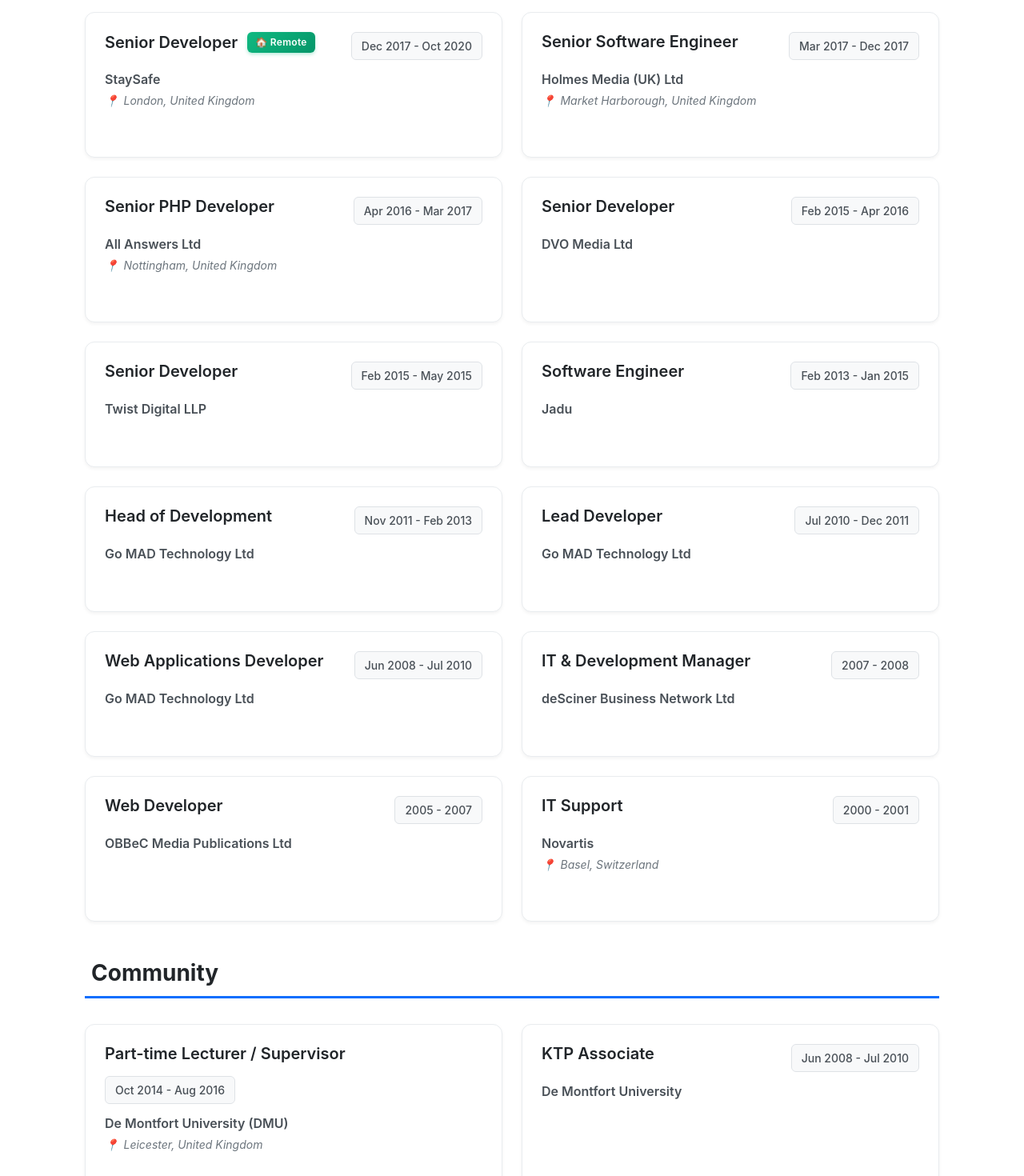
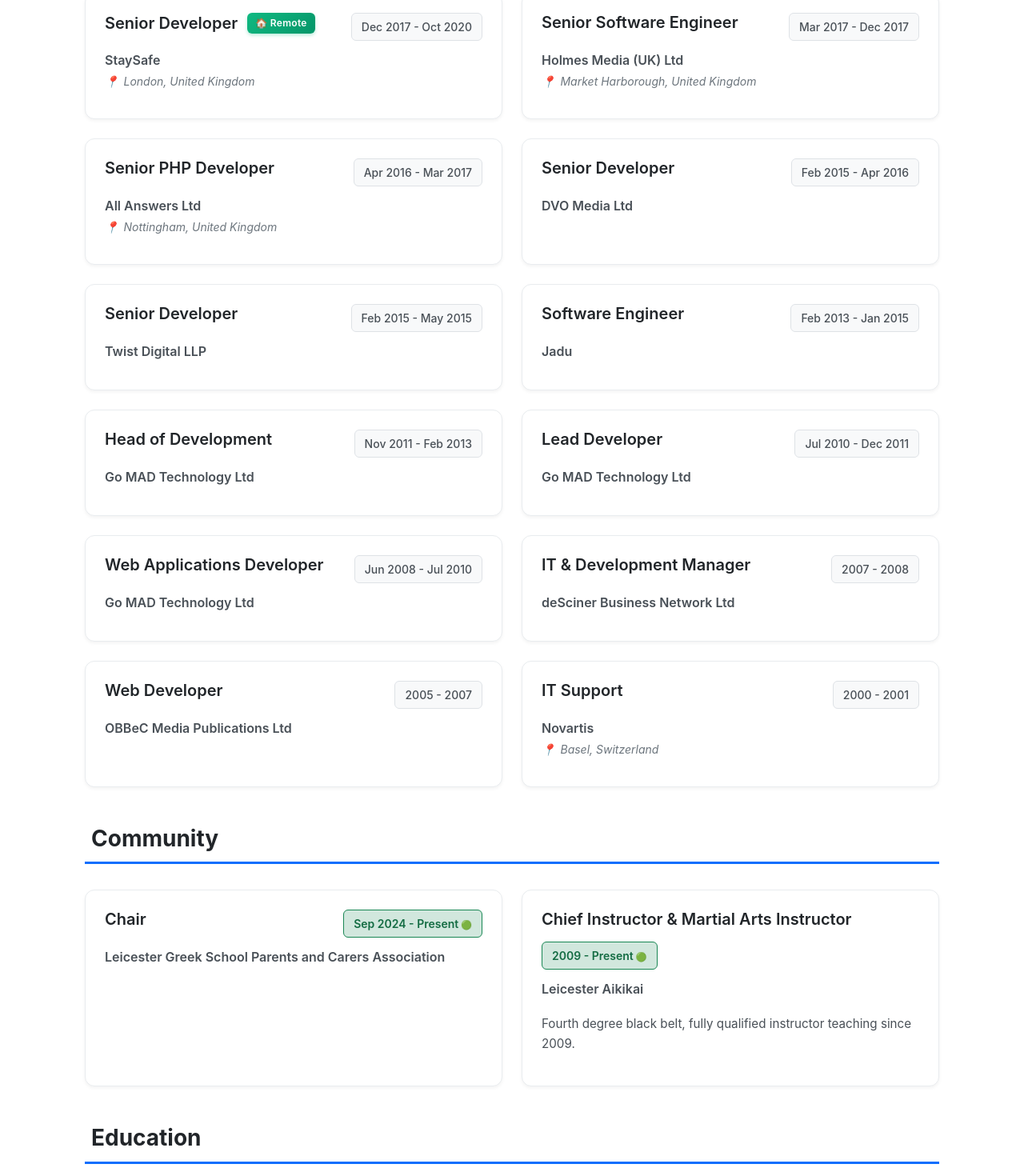
Before and after one commit to pavlakis/blog, a Vue app: page /antonios-pavlakis-cv in a window 1280 px wide. Shown: the part 796-2266 px from the top of the page at 80% size. Built offline with nearby package versions, Linux system fonts and the light colour scheme.

Commit message:
Add Community section

```diff
--- a/src/views/Cv.vue
+++ b/src/views/Cv.vue
@@ -39,9 +39,6 @@
               <span class="company-name">EcoOnline Global</span>
               <span class="location">London, United Kingdom</span>
             </p>
-            <div class="description">
-              <!-- Space for custom description -->
-            </div>
           </div>
 
           <!-- StaySafe - Lead Developer -->
@@ -58,9 +55,6 @@
               <span class="company-note">Acquired by EcoOnline Global in 2023</span>
               <span class="location">London, United Kingdom</span>
             </p>
-            <div class="description">
-              <!-- Space for custom description -->
-            </div>
           </div>
 
           <!-- StaySafe - Senior Developer -->
@@ -76,9 +70,6 @@
               <span class="company-name">StaySafe</span>
               <span class="location">London, United Kingdom</span>
             </p>
-            <div class="description">
-              <!-- Space for custom description -->
-            </div>
           </div>
 
           <!-- Holmes Media (UK) Ltd -->
@@ -91,9 +82,6 @@
               <span class="company-name">Holmes Media (UK) Ltd</span>
               <span class="location">Market Harborough, United Kingdom</span>
             </p>
-            <div class="description">
-              <!-- Space for custom description -->
-            </div>
           </div>
 
           <!-- All Answers Ltd -->
@@ -106,9 +94,6 @@
               <span class="company-name">All Answers Ltd</span>
               <span class="location">Nottingham, United Kingdom</span>
             </p>
-            <div class="description">
-              <!-- Space for custom description -->
-            </div>
           </div>
 
           <!-- DVO Media Ltd -->
@@ -120,9 +105,6 @@
             <p class="company-location">
               <span class="company-name">DVO Media Ltd</span>
             </p>
-            <div class="description">
-              <!-- Space for custom description -->
-            </div>
           </div>
 
           <!-- Twist Digital LLP -->
@@ -134,9 +116,6 @@
             <p class="company-location">
               <span class="company-name">Twist Digital LLP</span>
             </p>
-            <div class="description">
-              <!-- Space for custom description -->
-            </div>
           </div>
 
           <!-- Jadu -->
@@ -148,9 +127,6 @@
             <p class="company-location">
               <span class="company-name">Jadu</span>
             </p>
-            <div class="description">
-              <!-- Space for custom description -->
-            </div>
           </div>
 
           <!-- Go MAD Technology Ltd - Head of Development -->
@@ -162,9 +138,6 @@
             <p class="company-location">
               <span class="company-name">Go MAD Technology Ltd</span>
             </p>
-            <div class="description">
-              <!-- Space for custom description -->
-            </div>
           </div>
 
           <!-- Go MAD Technology Ltd - Lead Developer -->
@@ -176,9 +149,6 @@
             <p class="company-location">
               <span class="company-name">Go MAD Technology Ltd</span>
             </p>
-            <div class="description">
-              <!-- Space for custom description -->
-            </div>
           </div>
 
           <!-- Go MAD Technology Ltd - Web Applications Developer -->
@@ -190,9 +160,6 @@
             <p class="company-location">
               <span class="company-name">Go MAD Technology Ltd</span>
             </p>
-            <div class="description">
-              <!-- Space for custom description -->
-            </div>
           </div>
 
           <!-- deSciner Business Network Ltd -->
@@ -204,9 +171,6 @@
             <p class="company-location">
               <span class="company-name">deSciner Business Network Ltd</span>
             </p>
-            <div class="description">
-              <!-- Space for custom description -->
-            </div>
           </div>
 
           <!-- OBBeC Media Publications Ltd -->
@@ -233,12 +197,10 @@
               <span class="company-name">Novartis</span>
               <span class="location">Basel, Switzerland</span>
             </p>
-            <div class="description">
-              <!-- Space for custom description -->
-            </div>
           </div>
         </div>
       </section>
+
 
       <!-- Community -->
       <section class="cv-section mb-5">
@@ -248,32 +210,32 @@
         </h2>
 
         <div class="experience-grid">
-          <!-- De Montfort University (DMU) - Lecturer -->
+          <!-- Leicester Greek School Parents and Carers Association -->
           <div class="experience-card community-card">
             <div class="card-header-custom">
-              <h3 class="position-title">Part-time Lecturer / Supervisor</h3>
-              <span class="date-badge">Oct 2014 - Aug 2016</span>
+              <h3 class="position-title">Chair</h3>
+              <span class="date-badge current">Sep 2024 - Present</span>
             </div>
             <p class="company-location">
-              <span class="company-name">De Montfort University (DMU)</span>
-              <span class="location">Leicester, United Kingdom</span>
+              <span class="company-name">Leicester Greek School Parents and Carers Association</span>
+            </p>
+          </div>
+
+          <!-- Martial Arts Instructor -->
+          <div class="experience-card community-card">
+            <div class="card-header-custom">
+              <h3 class="position-title">Chief Instructor & Martial Arts Instructor</h3>
+              <span class="date-badge current">2009 - Present</span>
+            </div>
+            <p class="company-location">
+              <span class="company-name">
+                <a href="https://leicesteraikikai.com" target="_blank" rel="noopener noreferrer" class="company-link">
+                  Leicester Aikikai
+                </a>
+              </span>
             </p>
             <div class="description">
-              <!-- Space for custom description -->
-            </div>
-          </div>
-
-          <!-- De Montfort University - KTP Associate -->
-          <div class="experience-card community-card">
-            <div class="card-header-custom">
-              <h3 class="position-title">KTP Associate</h3>
-              <span class="date-badge">Jun 2008 - Jul 2010</span>
-            </div>
-            <p class="company-location">
-              <span class="company-name">De Montfort University</span>
-            </p>
-            <div class="description">
-              <!-- Space for custom description -->
+              <p>Fourth degree black belt, fully qualified instructor teaching since 2009.</p>
             </div>
           </div>
         </div>
@@ -468,6 +430,10 @@
   border-color: #198754;
 }
 
+.community-card:hover::before {
+  opacity: 1;
+}
+
 .card-header-custom {
   display: flex;
   justify-content: space-between;
@@ -541,6 +507,17 @@
   font-size: 1rem;
   font-weight: 600;
   color: #495057;
+}
+
+.company-link {
+  color: #495057;
+  text-decoration: none;
+  transition: color 0.3s ease;
+}
+
+.company-link:hover {
+  color: #0d6efd;
+  text-decoration: underline;
 }
 
 .company-note {
```
